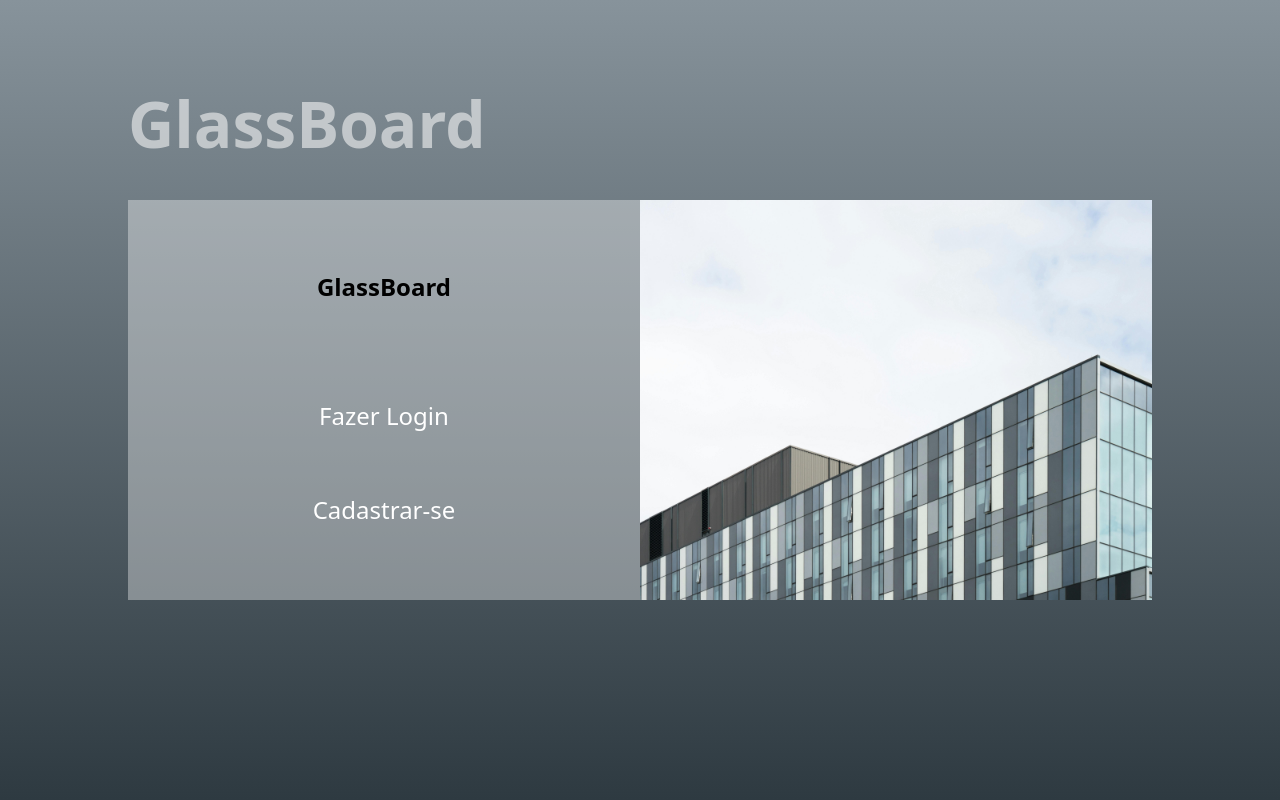
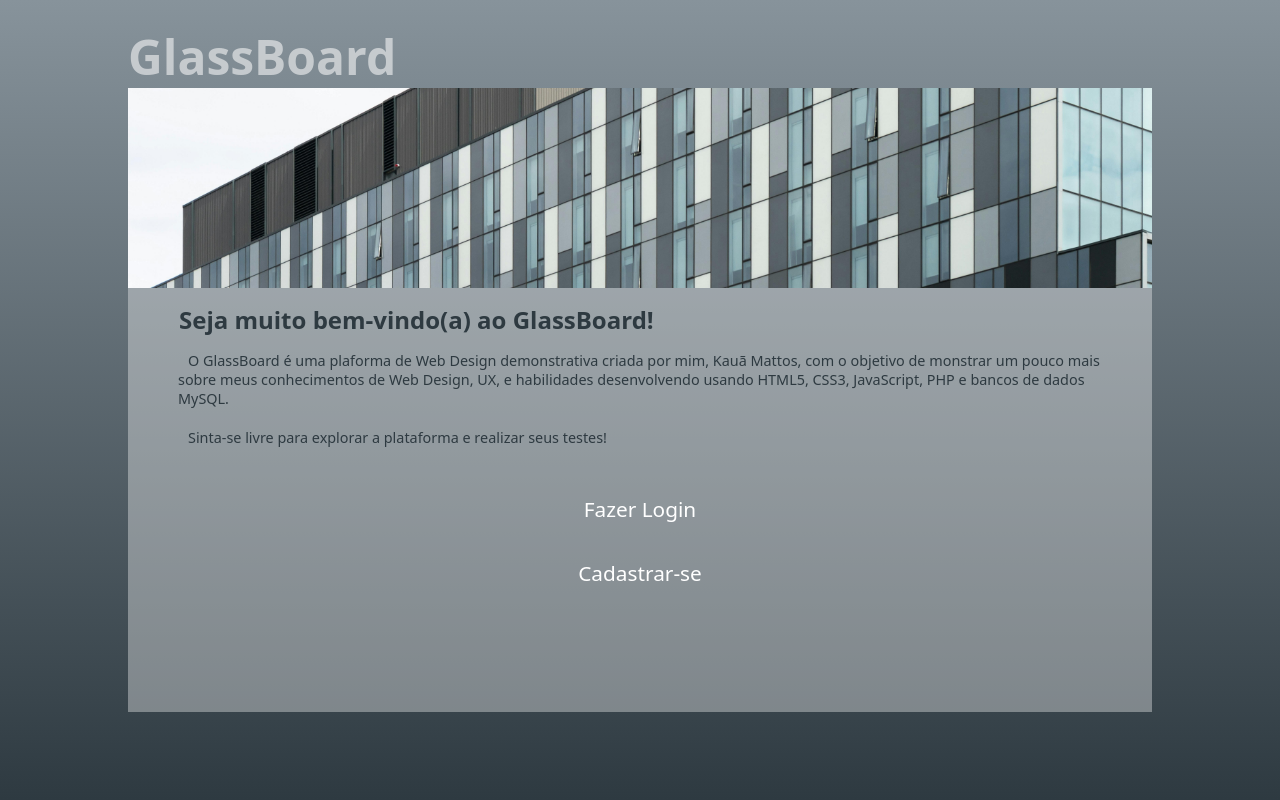
Before and after one commit to Kawatos/GlassBoard, a PHP site: page / in a window 1280 px wide. Run offline with PHP 8.4, Linux system fonts and the light colour scheme.

Commit message:
css base

```diff
--- a/Codigos/estilos/mqstyle.css
+++ b/Codigos/estilos/mqstyle.css
@@ -1,7 +1,102 @@
+:root {
+    --preto: #000000;
+    --branco: #ffffff;
+    --cinzaclaro1: #87939b;
+    --cinzaescuro1: #2e3a41;
+    --cinzatransparente1: rgba(255, 255, 255, 0.356);
+    --marrom1: rgb(77, 75, 75);
+    --transparente1: #4caf4f00;
+    --cinzalogo: rgba(248, 248, 248, 0.582);
+  }
 
-@media screen and (min-width: 480px) and (min-height: 144px) {
+
+
+  @media screen and (min-width: 1000px) and (min-height: 700px) {
+    input[type="submit"].lp {
+        width: 100%;
+        height: 8vh;
+        background-color: var(--transparente1);
+        color: var(--branco);
+        border: 1px black;
+        cursor: pointer;
+        font-size: 1.3em;
+    }
+
+    input[type="submit"].lp:hover {
+        background-color: var(--cinzaescuro1);
+    }
+
     body, html {
-        background-color: #87939b;
+        height: 100vh;
+        width: 100vw;
+        background-image: linear-gradient(to top, var(--cinzaescuro1), var(--cinzaclaro1));
+    }
+
+    h1#logo {
+        display: block;
+        text-align: center;
+        font-size: 3em;
+        color: var(--cinzalogo); /* Texto transparente */
+        position: absolute;
+        top: 3%;
+        left: 10%;
+    }
+
+    section#principal {
+        position: absolute;
+        top: 50%;
+        left: 50%;
+        overflow: auto;
+        background-color: var(--cinzatransparente1);
+        width: 80vw;
+        height: 78vh;
+        overflow: hidden;
+        transform: translate(-50%, -50%);
+        transition: width 0.2s, height 0.2s;
+        transition-timing-function: ease;
+    }
+
+    div#menu {
+        padding: 40px;
+        padding-top: 10px;
+    }
+
+    section > div#menu > h1#mensagemini {
+        padding: 5px;
+        padding-left: 11px;
+    }
+
+    div#menu > h1#mensagemini {
+        padding: 10px;
+        color: var(--cinzaescuro1);
+        text-align: left;
+    }
+
+    div#menu > p {
+        padding: 10px;
+        font-size: 0.9em;
+        text-indent: 10px;
+        color: var(--cinzaescuro1);
+        font-weight: normal;
+    }
+
+    div#menu > p#sintase {
+        text-indent: 10px;
+
+    }
+
+
+    section#principal > div#imagem {
+        display: block;
+        background: url(imagens/pexels-scott-webb-532568.jpg) no-repeat;
+        background-size: cover;
+        background-position: right bottom;
+        height: 200px;
+    }
+  }
+
+  @media screen and (min-width: 1400px) and (min-height: 750px) {
+    body, html {
         height: 100vh;
         width: 100vw;
     }
@@ -12,33 +107,121 @@
         padding: 20px;
     }
 
+    div#menu > h1#mensagemini {
+        padding: 5px;
+        padding-left: 10px;
+        color: var(--cinzaescuro1);
+        text-align: left;
+    }
+
+    div#menu > p {
+        padding-top: 10px;
+        font-size: 1em;
+        text-indent: 10px;
+        color: var(--cinzaescuro1);
+        font-weight: normal;
+    }
+
+
     input[type="submit"].lp {
 
         width: 100%;
         height: 8vh;
-        background-color: #4caf4f00;
-        color: white;
+        background-color: var(--transparente1);
+        color: var(--branco);
 
         border: 1px black;
         cursor: pointer;
 
-        margin-top: 30px;
+        margin-top: 15px;
+        font-size: 1.3em;
+
+    }
+
+    input[type="submit"].lp:hover {
+        background-color: var(--cinzaescuro1);
+    }
+
+    h1#logo {
+        display: block;
+        text-align: center;
+        font-size: 4em;
+        color: var(--cinzalogo); /* Texto transparente */
+        position: absolute;
+        top: 8%;
+        left: 10%;
+
+    }
+
+    section#principal {
+        height: 60vh;
+        position: absolute;
+        top: 50%;
+        left: 50%;
+    }
+
+    section#principal > div#imagem {
+        float: right;
+        width: 50%;
+        height: 100%;
+
+    }
+}
+
+@media screen and (min-width: 1600px) and (min-height: 900px) {
+    body, html {
+
+        height: 100vh;
+        width: 100vw;
+    }
+
+    div#menu {
+        float: left;
+        width: 50%;
+        padding: 20px;
+    }
+
+    div#menu > h1#mensagemini {
+        padding: 5px;
+        color: var(--cinzaescuro1);
+        text-align: left;
+    }
+
+    div#menu > p {
+        padding-top: 10px;
+        font-size: 1.1em;
+        text-indent: 10px;
+        color: var(--cinzaescuro1);
+        font-weight: normal;
+    }
+
+
+    input[type="submit"].lp {
+
+        width: 100%;
+        height: 8vh;
+        background-color: var(--transparente1);
+        color: var(--branco);
+
+        border: 1px black;
+        cursor: pointer;
+
+        margin-top: 20px;
         font-size: 1.5em;
 
     }
 
     input[type="submit"].lp:hover {
-        background-color: #5e5e5e;
+        background-color: var(--cinzaescuro1);
     }
 
     h1#logo {
         display: block;
         text-align: center;
-
         font-size: 4em;
-        color: rgba(248, 248, 248, 0.582); /* Texto transparente */
+        color: var(--cinzalogo);
         position: absolute;
-        top: 10%;
+        top: 15%;
         left: 10%;
 
     }
@@ -58,9 +241,9 @@
     }
 }
 
-@media screen and (min-width: 1024px) and (min-height: 768px) {
+@media screen and (min-width: 1900px) and (min-height: 900px) {
     body, html {
-        background-color: #87939b;
+
         height: 100vh;
         width: 100vw;
     }
@@ -71,33 +254,47 @@
         padding: 20px;
     }
 
+    div#menu > h1#mensagemini {
+        padding: 5px;
+        color: var(--cinzaescuro1);
+        text-align: left;
+    }
+
+    div#menu > p {
+        padding-top: 10px;
+        font-size: 1.1em;
+        text-indent: 10px;
+        color: var(--cinzaescuro1);
+        font-weight: normal;
+    }
+
+
     input[type="submit"].lp {
 
         width: 100%;
         height: 8vh;
-        background-color: #4caf4f00;
-        color: white;
+        background-color: var(--transparente1);
+        color: var(--branco);
 
         border: 1px black;
         cursor: pointer;
 
-        margin-top: 30px;
+        margin-top: 20px;
         font-size: 1.5em;
 
     }
 
     input[type="submit"].lp:hover {
-        background-color: #5e5e5e;
+        background-color: var(--cinzaescuro1);
     }
 
     h1#logo {
         display: block;
         text-align: center;
-
         font-size: 4em;
-        color: rgba(248, 248, 248, 0.582); /* Texto transparente */
+        color: var(--cinzalogo);
         position: absolute;
-        top: 10%;
+        top: 15%;
         left: 10%;
 
     }
--- a/Codigos/estilos/style.css
+++ b/Codigos/estilos/style.css
@@ -1,4 +1,16 @@
 @charset "UTF-8";
+
+:root {
+    --preto: #000000;
+    --branco: #ffffff;
+    --cinzaclaro1: #87939b;
+    --cinzaescuro1: #2e3a41;
+    --cinzatransparente1: rgba(255, 255, 255, 0.356);
+    --marrom1: rgb(92, 64, 64);
+    --transparente1: #4caf4f00;
+    --cinzalogo: rgba(248, 248, 248, 0.582);
+  }
+
 
 * {
     font-family: system-ui, -apple-system, BlinkMacSystemFont, 'Segoe UI', Roboto, Oxygen, Ubuntu, Cantarell, 'Open Sans', 'Helvetica Neue', sans-serif;
@@ -9,29 +21,34 @@
 }
 
 input[type="submit"].lp {
+    width: 100%;
+    height: 8vh;
+    background-color: var(--transparente1);
+    color: var(--branco);
 
-    width: 100%;
-    height: 40px;
-    background-color: #4caf4f00;
-    color: white;
-    padding: 10px 20px;
     border: 1px black;
     cursor: pointer;
+    font-size: 1.3em;
 }
 
 input[type="submit"].lp:hover {
-    background-color: #5e5e5e;
+    background-color: var(--cinzaescuro1);
 }
 
 body, html {
-    background-color: #87939b;
     height: 100vh;
     width: 100vw;
-    background-image: linear-gradient(to top, #2e3a41, #87939b);
+    background-image: linear-gradient(to top, var(--cinzaescuro1), var(--cinzaclaro1));
 }
 
 h1#logo {
-    display: none;
+    display: block;
+    text-align: center;
+    font-size: 3em;
+    color: var(--cinzalogo); /* Texto transparente */
+    position: absolute;
+    top: 3%;
+    left: 10%;
 }
 
 section#principal {
@@ -39,32 +56,48 @@ section#principal {
     top: 50%;
     left: 50%;
     overflow: auto;
-
-    background-color: rgba(255, 255, 255, 0.356);
+    background-color: var(--cinzatransparente1);
     width: 80vw;
-    height: 95vh;
+    height: 78vh;
     overflow: hidden;
-
     transform: translate(-50%, -50%);
     transition: width 0.2s, height 0.2s;
     transition-timing-function: ease;
 }
 
-
+div#menu {
+    padding: 10px;
+}
 
 section > div#menu > h1 {
-    padding: 50px;
-    text-align: center;
+    padding: 5px;
 }
 
-section > div#menu > p > form > input {
-    text-align: center;
+div#menu > h1#mensagemini {
+    padding: 10px;
+    color: var(--cinzaescuro1);
+    text-align: left;
 }
+
+div#menu > p {
+    padding: 10px;
+
+    font-size: 0.9em;
+    text-indent: 10px;
+    color: var(--cinzaescuro1);
+    font-weight: normal;
+}
+
+div#menu > p#sintase {
+    text-indent: 10px;
+
+}
+
 
 section#principal > div#imagem {
     display: block;
-    background: rgb(92, 64, 64) url(imagens/pexels-scott-webb-532568.jpg) no-repeat;
+    background: url(imagens/pexels-scott-webb-532568.jpg) no-repeat;
     background-size: cover;
     background-position: right top;
-    height: 250px;
+    height: 180px;
 }
--- a/Codigos/index.html
+++ b/Codigos/index.html
@@ -17,14 +17,20 @@
 
             </div>
             <div id="menu">
-                <h1>GlassBoard</h1>
+                <h1 id="mensagemini">Seja muito bem-vindo(a) ao GlassBoard!</h1>
+                <p>
+                    O GlassBoard é uma plaforma de Web Design demonstrativa criada por mim, Kauã Mattos,
+                    com o objetivo de monstrar um pouco mais sobre meus conhecimentos de Web Design, UX, e habilidades
+                    desenvolvendo usando HTML5, CSS3, JavaScript, PHP e bancos de dados MySQL.
+                </p>
+                <p id="sintase">Sinta-se livre para explorar a plataforma e realizar seus testes!</p>
                 <p>
                     <form method="get" action="login.php">
-                        <input type="submit" value="Fazer Login" class="lp">
+                        <input type="submit" value="Fazer Login" class="lp" id="lplogin">
                     </form>
 
                     <form method="get" action="cadastro.php">
-                        <input type="submit" value="Cadastrar-se" class="lp">
+                        <input type="submit" value="Cadastrar-se" class="lp" id="lpcadastre">
                     </form>
                 </p>
 
```
